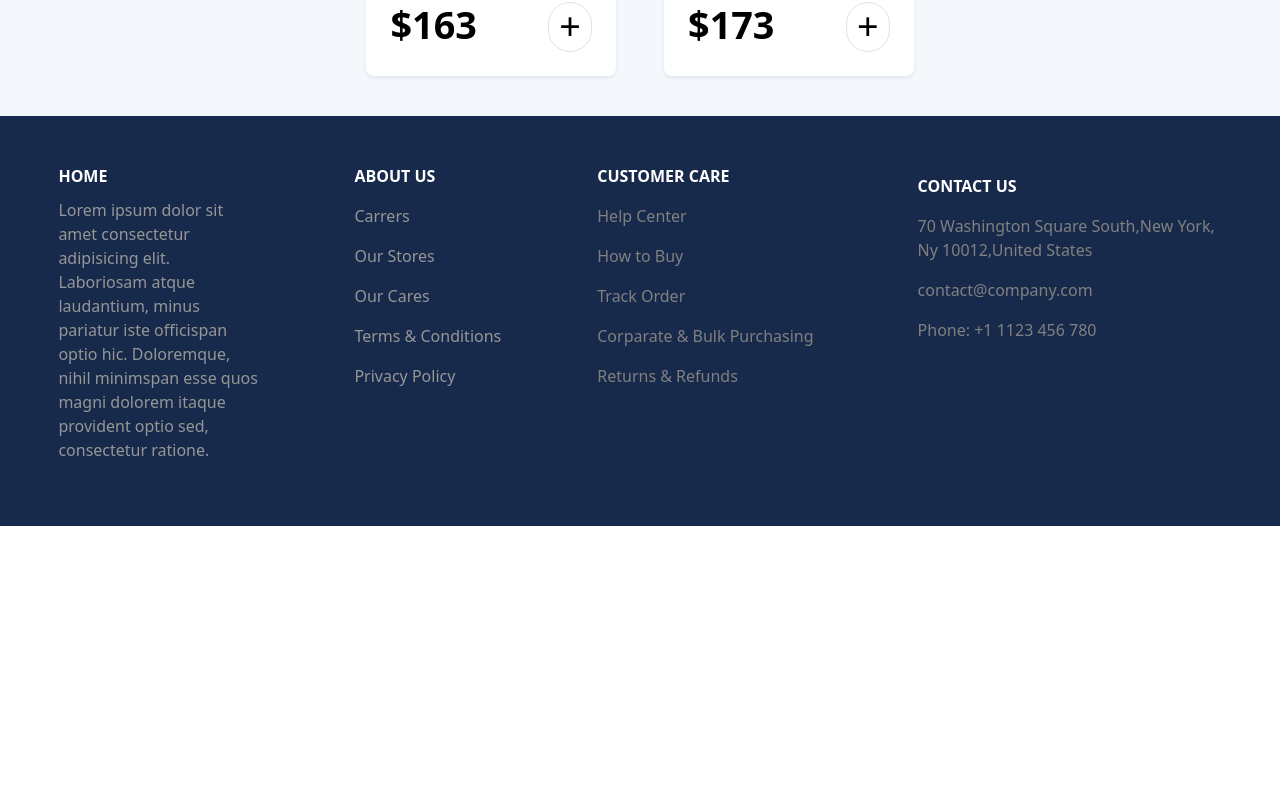
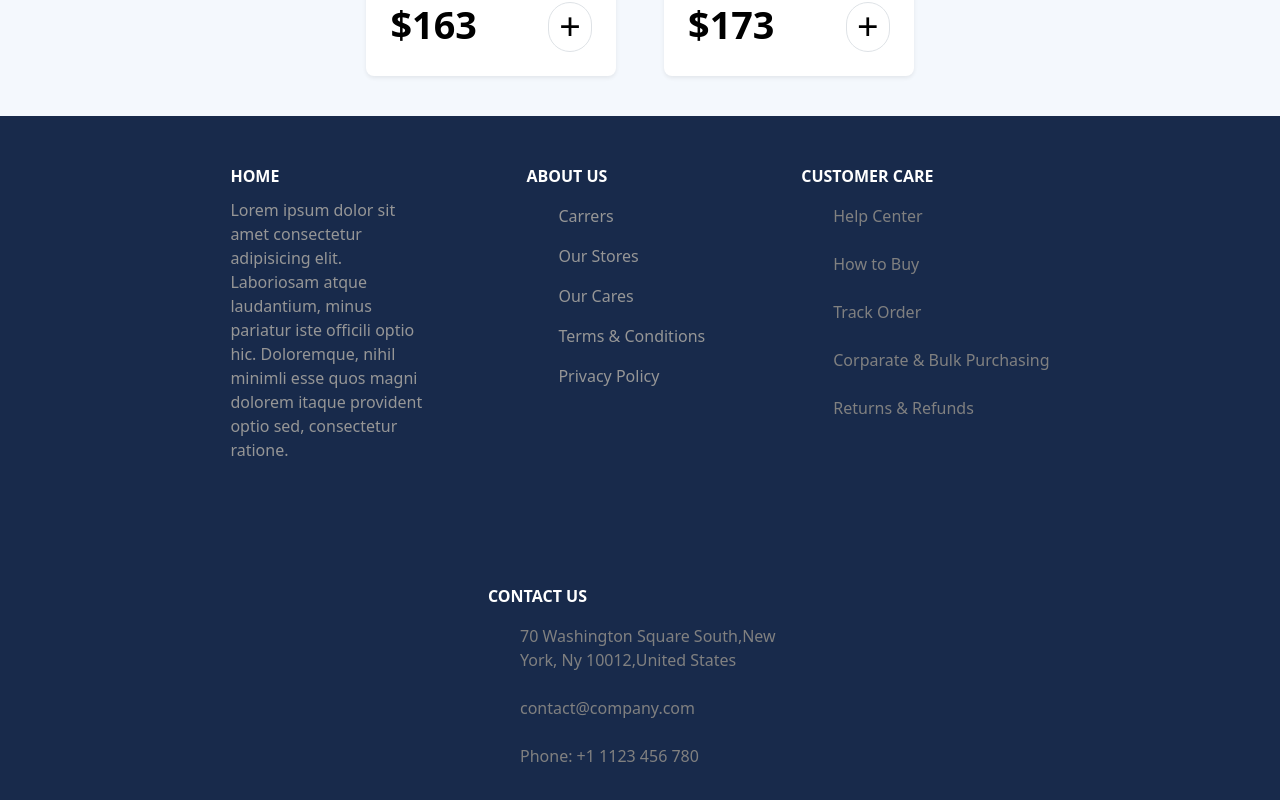
Before and after one commit to EdigaNagaPoojitha/Mart-ecommerce-app-ReactJS, a React (Vite) app: page / in a window 1280 px wide. Shown: the part 7945-8745 px from the top of the page. Before the commit the page ends 8471 px from the top, so only its background shows below. Built offline with nearby package versions, Linux system fonts and the light colour scheme.

Commit message:
Comments are added and responsiveness is checked

```diff
--- a/src/Components/Card.jsx
+++ b/src/Components/Card.jsx
@@ -1,16 +1,18 @@
-import React from "react";
+import React, { useState } from "react";
 import { Link } from "react-router-dom";
 import { useDispatch } from "react-redux";
 import { addToCart } from "./ProductSlice";
+import "../index.css"
 
 export default function Card({ Data }) {
-  const dispatch=useDispatch();
+  const dispatch = useDispatch();
+  const [isHovered, setIsHovered] = useState(false);
   return (
     <div className="flex flex-wrap justify-center gap-5 px-4 py-10 lg:mx-[200px]">
       {Data.map((item, index) => (
         < div key={index} className="relative overflow-hidden bg-white rounded-lg shadow-sm flex flex-col justify-between
                      h-[380px] sm:h-[400px] md:h-[450px] lg:h-[470px] w-full sm:basis-[48%] md:basis-[30%] lg:basis-[30%] max-w-sm no-underline"
-                     style={{textDecoration:"none"}}
+          style={{ textDecoration: "none" }}
         >
           {/* Decorative SVG */}
           <svg
@@ -85,16 +87,24 @@ export default function Card({ Data }) {
                 </span>
               </div>
               <button
-                className="plus-button w-[50px] h-[50px] border border-gray-300 bg-white text-black flex items-center justify-center hover:bg-black hover:text-white transition"
+                className="w-[50px] h-[50px] border border-gray-300 bg-white text-black flex items-center justify-center hover:bg-black hover:bg:black hover:text-white transition-colors"
                 style={{
                   borderRadius: "50px",
                   fontSize: "1cm",
                   padding: "1px",
+                  transform: "none",
+                  backgroundColor: isHovered ? "black" : "white",
+                  color: isHovered ? "white" : "black",
+
                 }}
+                onMouseEnter={() => setIsHovered(true)}
+                onMouseLeave={() => setIsHovered(false)}
+
                 onClick={() => dispatch(addToCart(item))}
               >
                 +
               </button>
+
             </div>
           </div>
         </div>
--- a/src/Components/Footer.jsx
+++ b/src/Components/Footer.jsx
@@ -5,48 +5,49 @@ export default function Footer(){
     <div className="max-w-screen-xl mx-auto px-2 sm:px-6  text-gray-800 flex flex-wrap justify-center flex justify-between">
         <div className="p-5 ">
             <div className="text-xxs  uppercase text-white font-bold">Home</div>
-            <p style={{width:"200px ", marginTop:"10px" ,color:"rgb(150,150,150)"}}>Lorem ipsum dolor sit amet consectetur adipisicing elit. Laboriosam atque laudantium, minus pariatur iste officispan optio hic. Doloremque, nihil minimspan esse quos magni dolorem itaque provident optio sed, consectetur ratione.</p>
+            <p style={{width:"200px ", marginTop:"10px" ,color:"rgb(150,150,150)"}}>Lorem ipsum dolor sit amet consectetur adipisicing elit. Laboriosam atque laudantium, minus pariatur iste officili optio hic. Doloremque, nihil minimli esse quos magni dolorem itaque provident optio sed, consectetur ratione.</p>
         </div>
         <div className="p-5" style={{color:"rgb(150,150,150)",textDecoration:"none"}}>
             <div className="text-xxs  uppercase text-white font-bold">About Us</div>
-
-            <span className="my-3 block" href="/#">Carrers
-            </span>
-            <span className="my-3 block" href="/#">Our Stores
-            </span>
-            <span className="my-3 block" href="/#">Our Cares
-            </span>
-            <span className="my-3 block" href="/#">Terms & Conditions</span>
-            <span className="my-3 block" href="/#">Privacy Policy
-            </span>
+            <ul>
+            <li className="my-3 block" href="/#">Carrers
+            </li>
+            <li className="my-3 block" href="/#">Our Stores
+            </li>
+            <li className="my-3 block" href="/#">Our Cares
+            </li>
+            <li className="my-3 block" href="/#">Terms & Conditions</li>
+            <li className="my-3 block" href="/#">Privacy Policy
+            </li>
+            </ul>
         </div>
         <div className="p-5" style={{color:"gray"}}>
             <div className="text-xxs  uppercase text-white font-bold">Customer Care</div>
-
-            <span className="my-3 block" href="/#">Help Center <span className="text-teal-600 text-xs p-1"></span>
-            </span>
-            <span className="my-3 block" href="/#">How to Buy<span className="text-teal-600 text-xs p-1"></span>
-            </span>
-            <span className="my-3 block" href="/#">Track Order<span className="text-teal-600 text-xs p-1"></span>
-            </span>
-            <span className="my-3 block" href="/#">Corparate & Bulk Purchasing<span className="text-teal-600 text-xs p-1"></span>
-            </span>
-            <span className="my-3 block" href="/#">Returns & Refunds<span className="text-teal-600 text-xs p-1"></span>
-            </span>
+            <ul>
+            <li className="my-3 block" href="/#">Help Center <li className="text-teal-600 text-xs p-1"></li>
+            </li>
+            <li className="my-3 block" href="/#">How to Buy<li className="text-teal-600 text-xs p-1"></li>
+            </li>
+            <li className="my-3 block" href="/#">Track Order<li className="text-teal-600 text-xs p-1"></li>
+            </li>
+            <li className="my-3 block" href="/#">Corparate & Bulk Purchasing<li className="text-teal-600 text-xs p-1"></li>
+            </li>
+            <li className="my-3 block" href="/#">Returns & Refunds<li className="text-teal-600 text-xs p-1"></li>
+            </li></ul>
         </div>
         <div className="p-5" style={{width:"400px ", marginTop:"10px" ,color:"gray"}}>
             <div className="text-xxs  uppercase text-white font-bold">Contact us</div>
+            <ul>
+            <li className="my-3 block" href="/#">70 Washington Square South,New York, Ny 10012,United States
+                <li className="text-teal-600 text-xs p-1"></li>
+            </li>
 
-            <span className="my-3 block" href="/#">70 Washington Square South,New York, Ny 10012,United States
-                <span className="text-teal-600 text-xs p-1"></span>
-            </span>
-
-            <span className="my-3 block" href="/#">contact@company.com
-                <span className="text-teal-600 text-xs p-1"></span>
-            </span>
-            <span className="my-3 block" href="/#">Phone: +1 1123 456 780
-                <span className="text-teal-600 text-xs p-1"></span>
-            </span>
+            <li className="my-3 block" href="/#">contact@company.com
+                <li className="text-teal-600 text-xs p-1"></li>
+            </li>
+            <li className="my-3 block" href="/#">Phone: +1 1123 456 780
+                <li className="text-teal-600 text-xs p-1"></li>
+            </li></ul>
         </div>
     </div>
 </div>
--- a/src/Components/ProductSlice.jsx
+++ b/src/Components/ProductSlice.jsx
@@ -1,5 +1,5 @@
 import { createSlice } from "@reduxjs/toolkit";
-
+//Creating slice
 const productSlice = createSlice({
   name: "products",
   initialState: { cart: [] },
@@ -11,13 +11,13 @@ const productSlice = createSlice({
       } else {
         state.cart.push({ ...action.payload, quantity: 1 });
       }
-    },
+    },//It is used in card ,discount card to add product to cart
     increaseQuantity: (state, action) => {
       const item = state.cart.find(i => i.id === action.payload);
       if (item) {
         item.quantity += 1;
       }
-    },
+    },//increase quantity
     decreaseQuantity: (state, action) => {
       const itemIndex = state.cart.findIndex(i => i.id === action.payload);
       if (itemIndex !== -1) {
--- a/src/Components/Store.jsx
+++ b/src/Components/Store.jsx
@@ -2,4 +2,4 @@ import { configureStore } from "@reduxjs/toolkit";
 import productReducer from "./ProductSlice"
 export const Store=configureStore({
     reducer:{products:productReducer}
-})
+})//exporting store in default
--- a/src/Pages/Cart.jsx
+++ b/src/Pages/Cart.jsx
@@ -75,7 +75,7 @@ const CartPage = () => {
                 <span>Total</span>
                 <span>${total}</span>
               </div>
-              <button className="btn btn-primary mt-3 w-100">Checkout</button>
+              <button className="btn btn-primary mt-3 w-100" disabled>Checkout</button>
             </div>
           </div>
         </div>
--- a/src/index.css
+++ b/src/index.css
@@ -1,6 +1,7 @@
 @import "tailwindcss";
 .plus-button:hover{
-    background-color: rgb(94, 255, 0);
+    background-color: black;
+    color: white;
 
 }
 .cart-icon {
```
Also changed, not shown: src/Components/ProductCard.jsx (deleted). Lines whose indentation alone changed are shown as unchanged.
